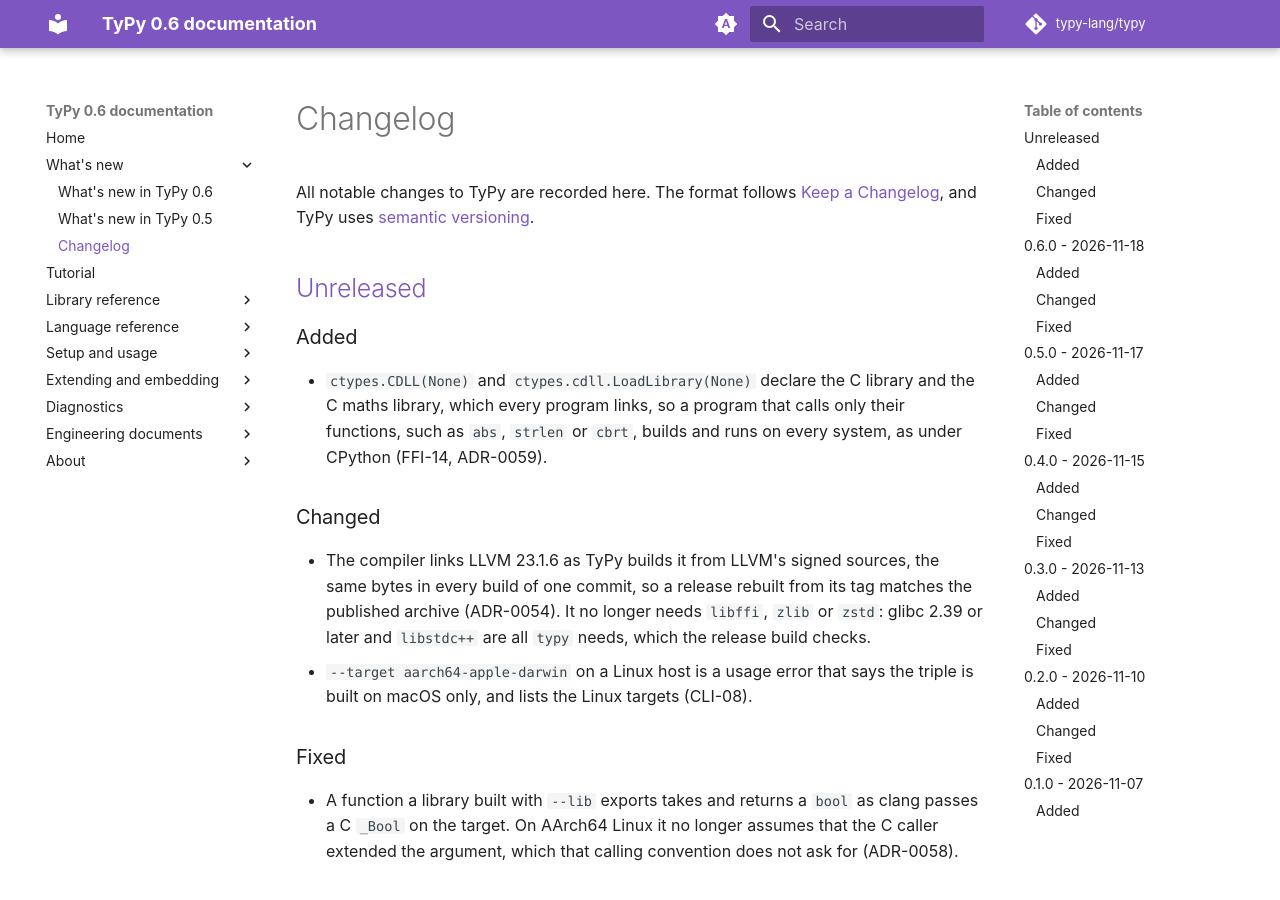
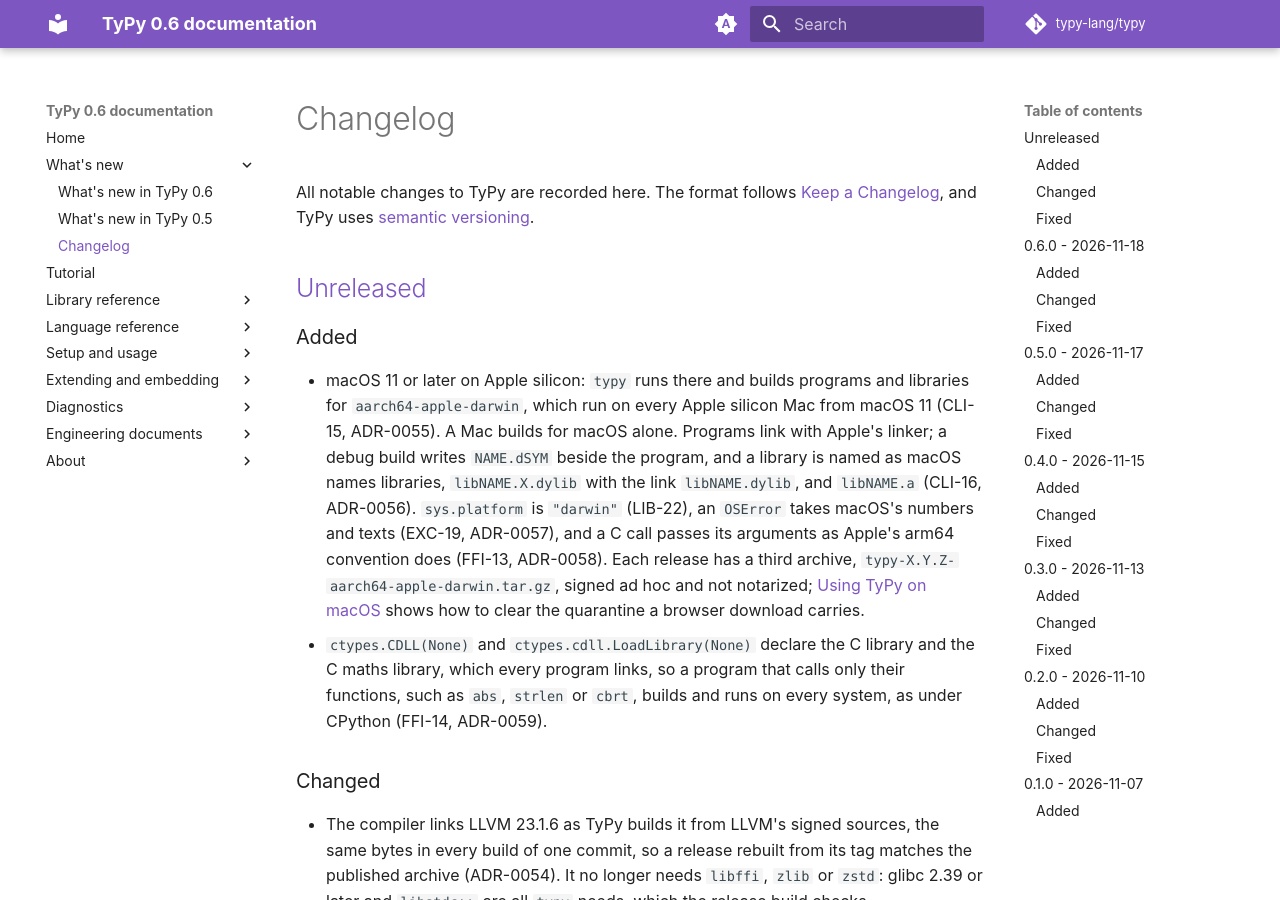
Before and after one commit to typy-lang/typy, an MkDocs documentation site: the page built from docs/whatsnew/changelog.md, in a window 1280 px wide and 900 px high. Built offline with MkDocs 1.6.1 and Material for MkDocs 9.7.7, drawn with Linux system fonts in a browser that asks for light colours; comment, search, counter and statistics services are not loaded.

Commit message:
Document TyPy on macOS on Apple silicon

```diff
--- a/CHANGELOG.md
+++ b/CHANGELOG.md
@@ -8,6 +8,19 @@ All notable changes to TyPy are recorded here. The format follows
 
 ### Added
 
+- macOS 11 or later on Apple silicon: `typy` runs there and builds
+  programs and libraries for `aarch64-apple-darwin`, which run on every
+  Apple silicon Mac from macOS 11 (CLI-15, ADR-0055). A Mac builds for
+  macOS alone. Programs link with Apple's linker; a debug build writes
+  `NAME.dSYM` beside the program, and a library is named as macOS names
+  libraries, `libNAME.X.dylib` with the link `libNAME.dylib`, and
+  `libNAME.a` (CLI-16, ADR-0056). `sys.platform` is `"darwin"` (LIB-22),
+  an `OSError` takes macOS's numbers and texts (EXC-19, ADR-0057), and a C
+  call passes its arguments as Apple's arm64 convention does (FFI-13,
+  ADR-0058). Each release has a third archive,
+  `typy-X.Y.Z-aarch64-apple-darwin.tar.gz`, signed ad hoc and not
+  notarized; [Using TyPy on macOS](https://typy-lang.org/using/macos/)
+  shows how to clear the quarantine a browser download carries.
 - `ctypes.CDLL(None)` and `ctypes.cdll.LoadLibrary(None)` declare the C
   library and the C maths library, which every program links, so a
   program that calls only their functions, such as `abs`, `strlen` or
--- a/mkdocs.yml
+++ b/mkdocs.yml
@@ -109,6 +109,7 @@ nav:
       - Memory: reference/memory.md
   - Setup and usage:
       - Command line: using/command-line.md
+      - Using TyPy on macOS: using/macos.md
   - Extending and embedding:
       - C interoperability: extending/c-interop.md
   - Diagnostics:
```
Also changed, not shown: docs/using/command-line.md (+6 -3 lines), docs/using/macos.md (added, +76 -0 lines).
